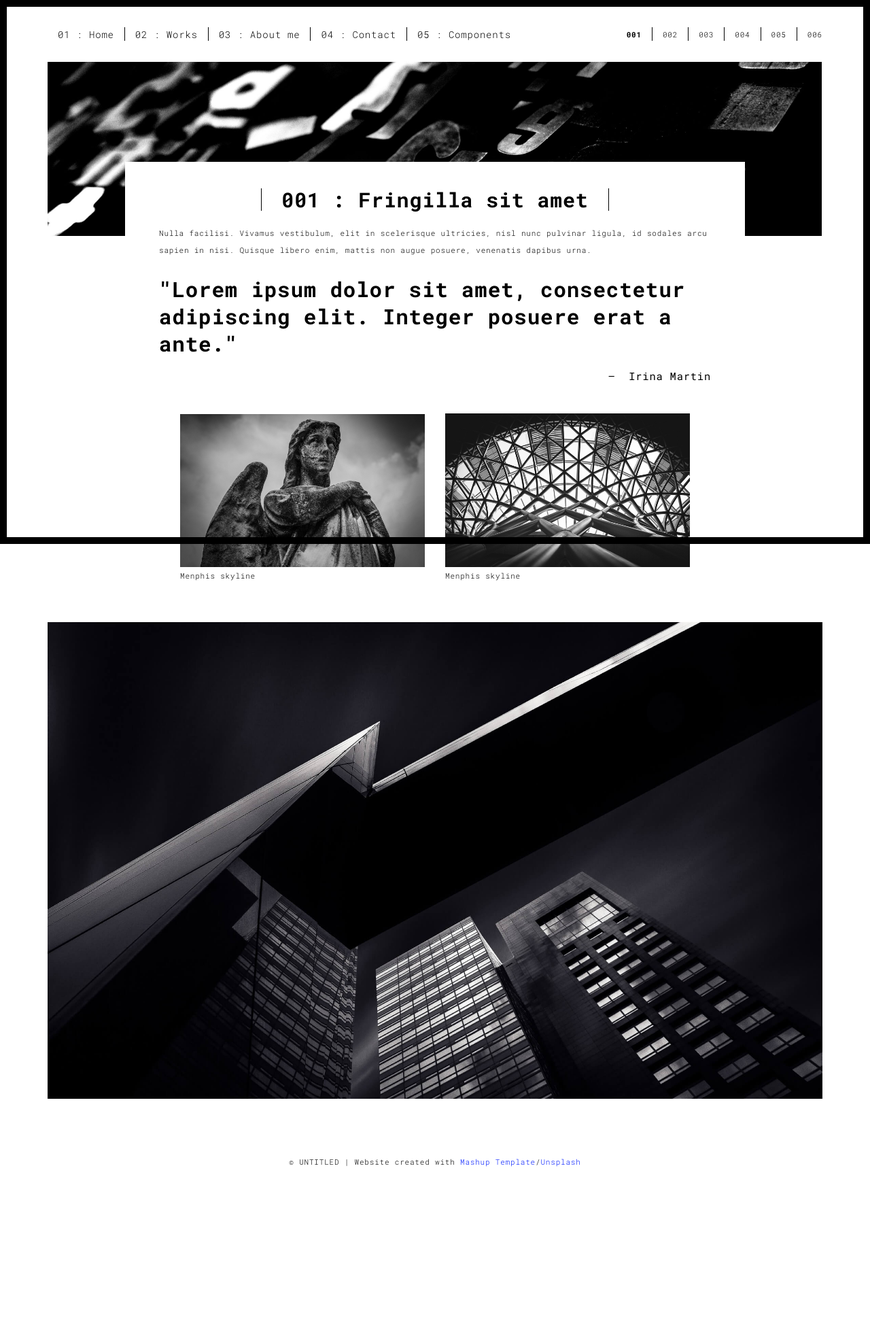
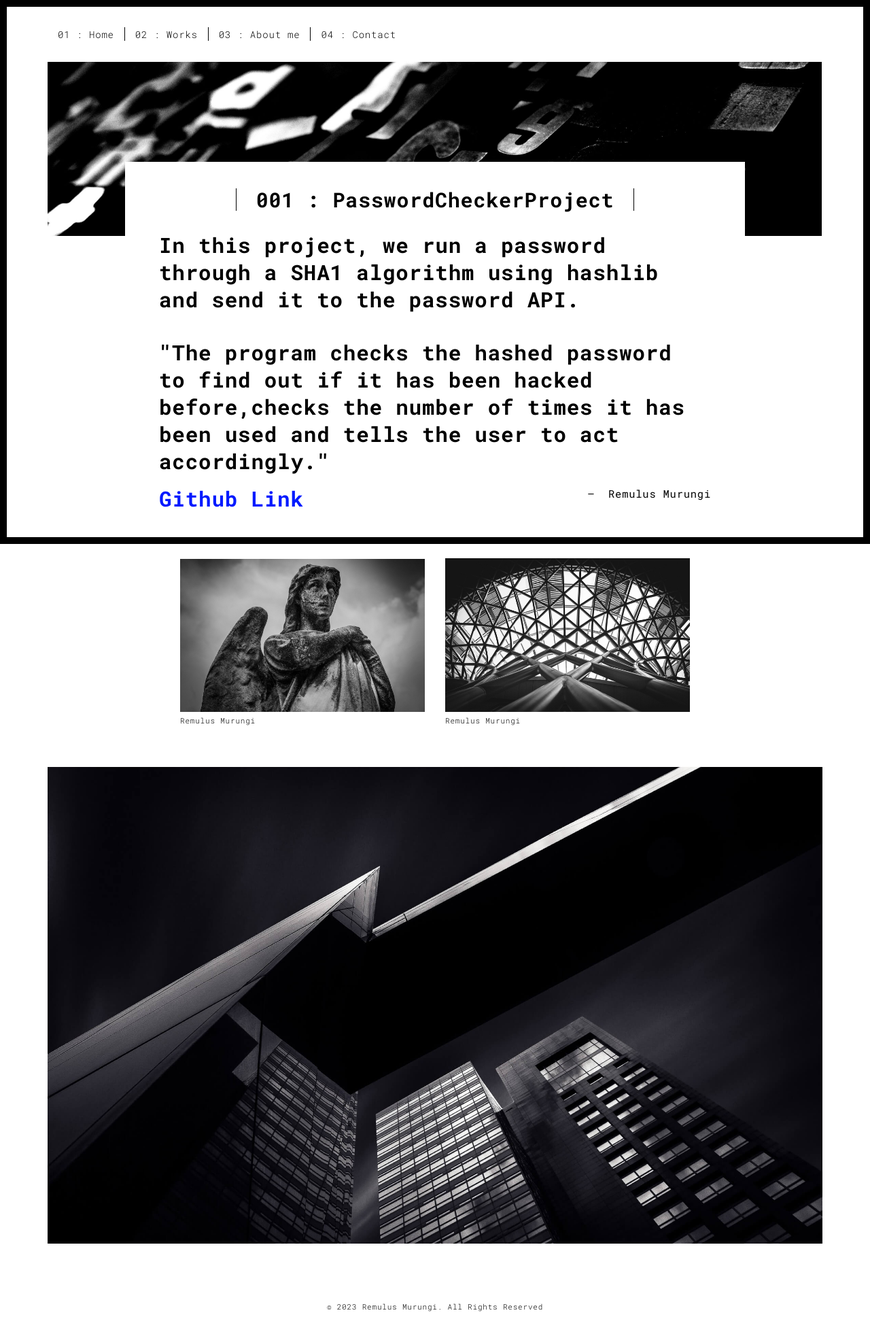
Before and after one commit to remulus123/portfo, a Flask app: page /work.html in a window 1280 px wide. Shown: the whole page at 68% size. Before the commit the page ends 1716 px from the top, so only its background shows below. Run offline with Flask 2, Linux system fonts and the light colour scheme; some libraries are stand-ins or nearby versions.

Commit message:
Update work.html

```diff
--- a/templates/work.html
+++ b/templates/work.html
@@ -15,7 +15,7 @@
   <link rel="apple-touch-icon" sizes="180x180" href="./static/assets/apple-icon-180x180.png">
   <link href="./static/assets/favicon.ico" rel="icon">
 
-  <title>Title page</title>
+  <title>Portfolio</title>
 
 <link href="./static/main.3f6952e4.css" rel="stylesheet"></head>
 
@@ -41,18 +41,18 @@
           <li><a href="./works.html" title="">02 : Works</a></li>
           <li><a href="./about.html" title="">03 : About me</a></li>
           <li><a href="./contact.html" title="">04 : Contact</a></li>
-          <li><a href="./components.html" title="">05 : Components</a></li>
+          <!--<li><a href="./components.html" title="">05 : Components</a></li>-->
         </ul>
 
 
-          <ul class="nav navbar-nav navbar-right navbar-small visible-md visible-lg">
+         <!-- <ul class="nav navbar-nav navbar-right navbar-small visible-md visible-lg">
             <li><a href="./index.html" title="" class="active">001</a></li>
             <li><a href="./index.html" title="">002</a></li>
             <li><a href="./index.html" title="">003</a></li>
             <li><a href="./index.html" title="">004</a></li>
             <li><a href="./index.html" title="">005</a></li>
             <li><a href="./index.html" title="">006</a></li>
-          </ul>
+          </ul> -->
 
 
       </div>
@@ -66,13 +66,15 @@
         <img src="assets/images/work001-01.jpg" class="img-responsive" alt="">
         <div class="card-container">
           <div class="text-center">
-            <h1 class="h2">001 : Fringilla sit amet</h1>
-          </div>
-          <p>Nulla facilisi. Vivamus vestibulum, elit in scelerisque ultricies, nisl nunc pulvinar ligula, id sodales arcu sapien in nisi. Quisque libero enim, mattis non augue posuere, venenatis dapibus urna.</p>
+            <h1 class="h2">001 : PasswordCheckerProject</h1>
+          </div><blockquote>
+          <p>In this project, we run a password through a SHA1 algorithm using hashlib and send it to the password API.</p></blockquote>
 
           <blockquote>
-            <p>"Lorem ipsum dolor sit amet, consectetur adipiscing elit. Integer posuere erat a ante."</p>
-            <small class="pull-right">Irina Martin</small>
+            <p>"The program checks the hashed password to find out if it has been hacked before,checks the number
+          of times it has been used and tells the user to act accordingly."</p>
+          <p><a href="https://github.com/remulus123/Password_checker-Project">Github Link</a><!--Github Link: https://github.com/remulus123/Password_checker-Project</p>-->
+            <small class="pull-right">Remulus Murungi</small>
           </blockquote>
         </div>
       </div>
@@ -83,11 +85,11 @@
         <div class="row">
           <div class="col-xs-12 col-md-6">
             <img src="assets/images/work001-02.jpg" class="img-responsive" alt="">
-            <p>Menphis skyline</p>
+            <p>Remulus Murungi</p>
           </div>
           <div class="col-xs-12 col-md-6">
             <img src="assets/images/work001-03.jpg" class="img-responsive" alt="">
-            <p>Menphis skyline</p>
+            <p>Remulus Murungi</p>
           </div>
         </div>
       </div>
@@ -105,7 +107,7 @@
   <div class="container">
     <div class="row">
       <div class="col-xs-12">
-        <p>© UNTITLED | Website created with <a href="http://www.mashup-template.com/" title="Create website with free html template">Mashup Template</a>/<a href="https://www.unsplash.com/" title="Beautiful Free Images">Unsplash</a></p>
+         <p>© 2023 Remulus Murungi. All Rights Reserved  <!--| Website created with <a href="http://www.mashup-template.com/" title="Create website with free html template">Mashup Template</a>/<a href="https://www.unsplash.com/" title="Beautiful Free Images">Unsplash</a></p>-->
       </div>
     </div>
   </div>
```
